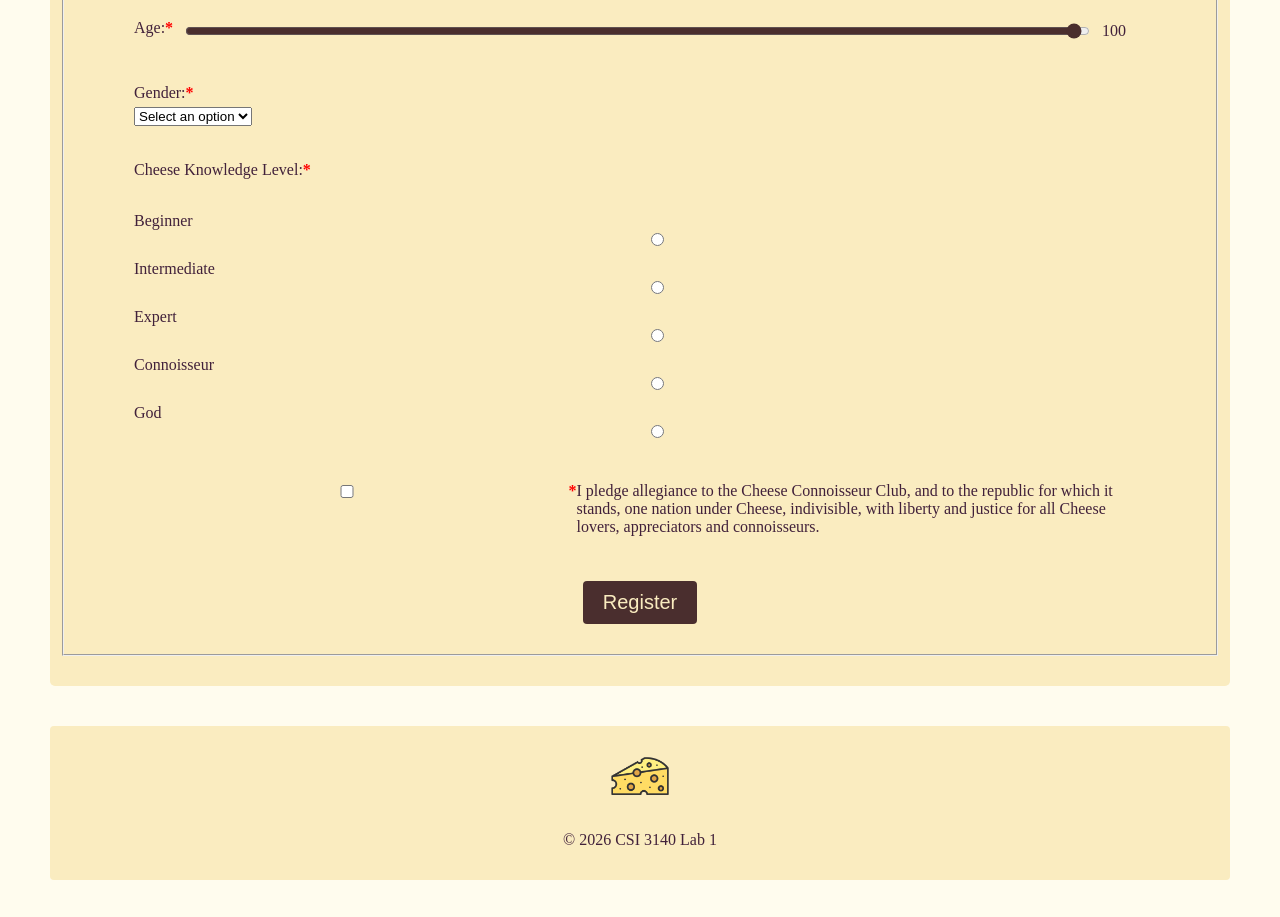
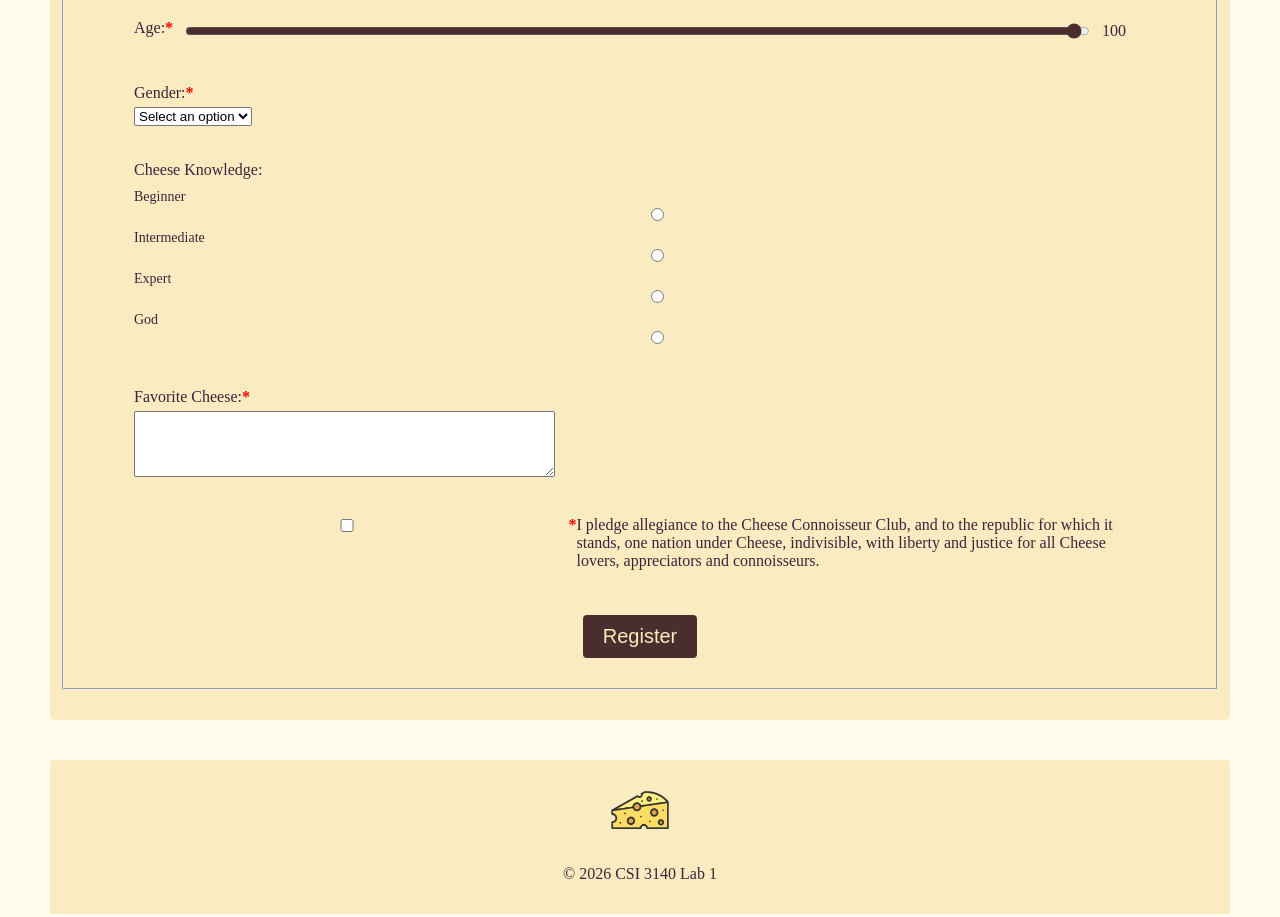
Before and after one commit to Rachel-Chen888/Cheese-Connoisseur-Club, a plain HTML site: page registration.html in a window 1280 px wide. Shown: the part 1026-1943 px from the top of the page. Drawn offline with Linux system fonts and the light colour scheme.

Commit message:
Added textarea field to registration (still needs styling). Also made it so that the registration redirects to the index.html on successful registration.

```diff
--- a/registration.html
+++ b/registration.html
@@ -29,7 +29,9 @@
             <br></br>
              <!---Putting Form Skeleton here for now-->
             <!---TODO: NEED 6 fields/controls!!!-->
-            <form action="#" method="post" class="register-form">
+
+            <!--Redirect to index on success-->
+            <form action="index.html" method="post" class="register-form">
                 <fieldset>
                     <legend>Registration Form</legend>
 
@@ -82,23 +84,38 @@
                     </div>
 
                     <div class="form-input radio-group">
-                        <label for="cheese knowledge">Cheese Knowledge Level:<span class ="required">*</span></label><br>
 
-                        <label for="beginner">Beginner <input type="radio" id="beginner" name="cheese_knowledge" value="beginner" required>
-                       </label>
+                        <label class="group-label">
+                            Cheese Knowledge:
+                        </label>
 
-                        <label for="intermediate">Intermediate <input type="radio" id="intermediate" name="cheese_knowledge" value="intermediate"></label>
+                        <div class="radio-options">
+                            <label for="beginner">Beginner <input type="radio" id="beginner"
+                                name="cheese_knowledge"
+                                value="beginner" required></label>
 
 
-                        <label for="expert">Expert <input type="radio" id="expert" name="cheese_knowledge" value="expert"></label>
+                            <label for="intermediate">Intermediate <input type="radio" id="intermediate"
+                                name="cheese_knowledge"
+                                value="intermediate"></label>
 
 
-                        <label for="connoisseur">Connoisseur <input type="radio" id="connoisseur" name="cheese_knowledge" value="connoisseur">
-                        </label>
 
-                        <label for="god">God  <input type="radio" id="god" name="cheese_knowledge" value="god"></label>
+                            <label for="expert">Expert <input type="radio" id="expert"
+                                name="cheese_knowledge"
+                                value="expert"></label>
 
+                            <label for="god">God <input type="radio" id="god"
+                                name="cheese_knowledge"
+                                value="god">
 
+                        </div>
+
+                    </div>
+
+                    <div class="form-input textarea">
+                        <label for="favorite_cheese">Favorite Cheese:<span class ="required">*</span></label>
+                        <textarea id="favorite_cheese" name="favorite_cheese" rows="4" cols="50" required></textarea>
                     </div>
 
                     <div class="form-input checkbox-group">
--- a/style.css
+++ b/style.css
@@ -95,10 +95,14 @@ input {
 /*radio buttons*/
 .radio-group {
   display: flex;
-  flex-direction: column;
   gap: 5px;
   margin-right: 15px;
   accent-color: #4a2e2e;
+  flex-direction: column;
+}
+
+.radio-options label {
+  font-size: 14px;
 }
 
 /*TODO: FIX CHECKBOXES*/
@@ -113,6 +117,16 @@ input {
 .checkbox-group label {
   display: flex;
   align-items: flex-start;
+}
+
+.textarea {
+  padding: 10px;
+  margin-top: auto;
+  margin-bottom: 15px;
+  margin-right: 60px;
+  margin-left: 40px;
+  border: none;
+  border-radius: 4px;
 }
 
 /*Center the button!!!*/
```
